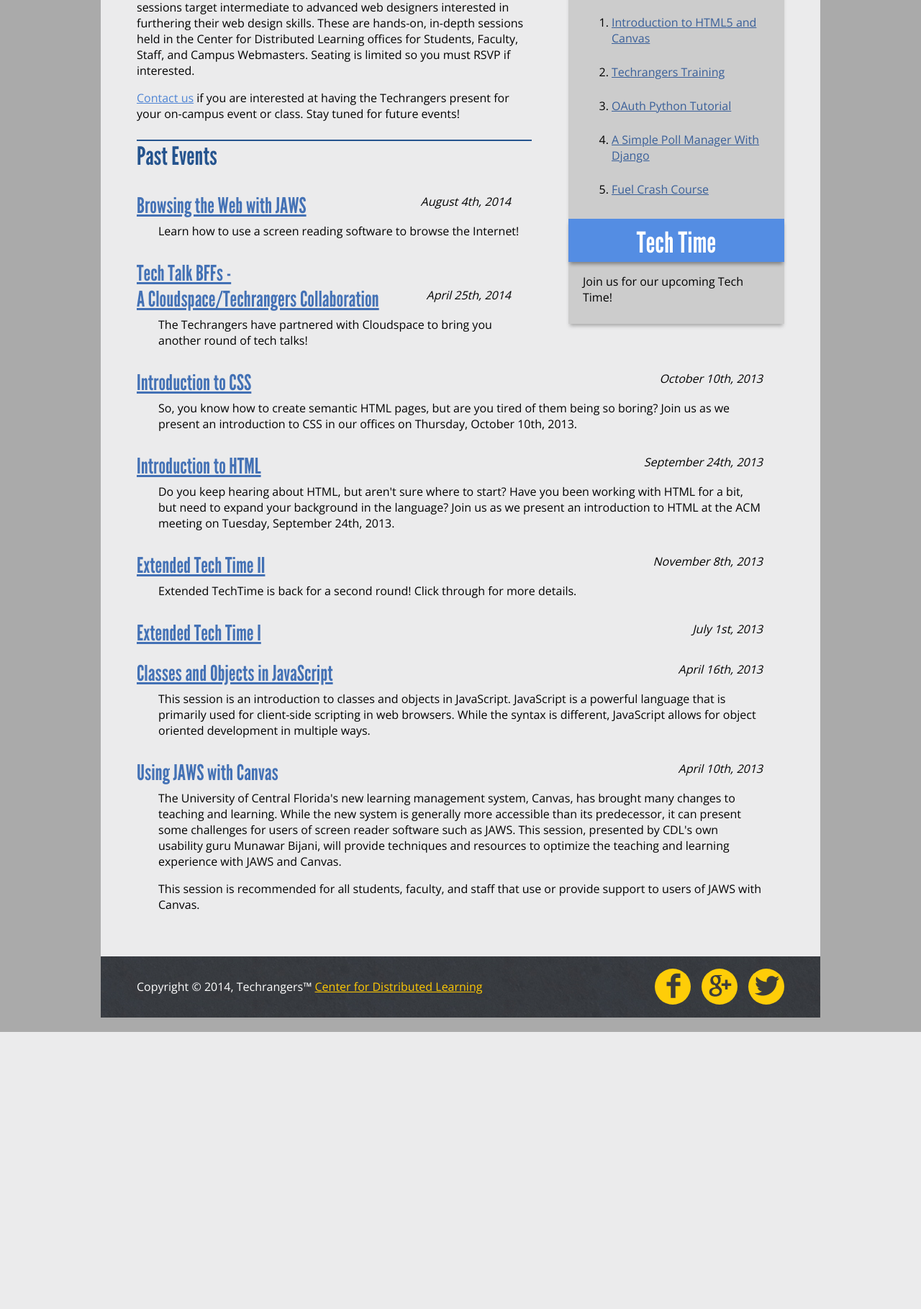
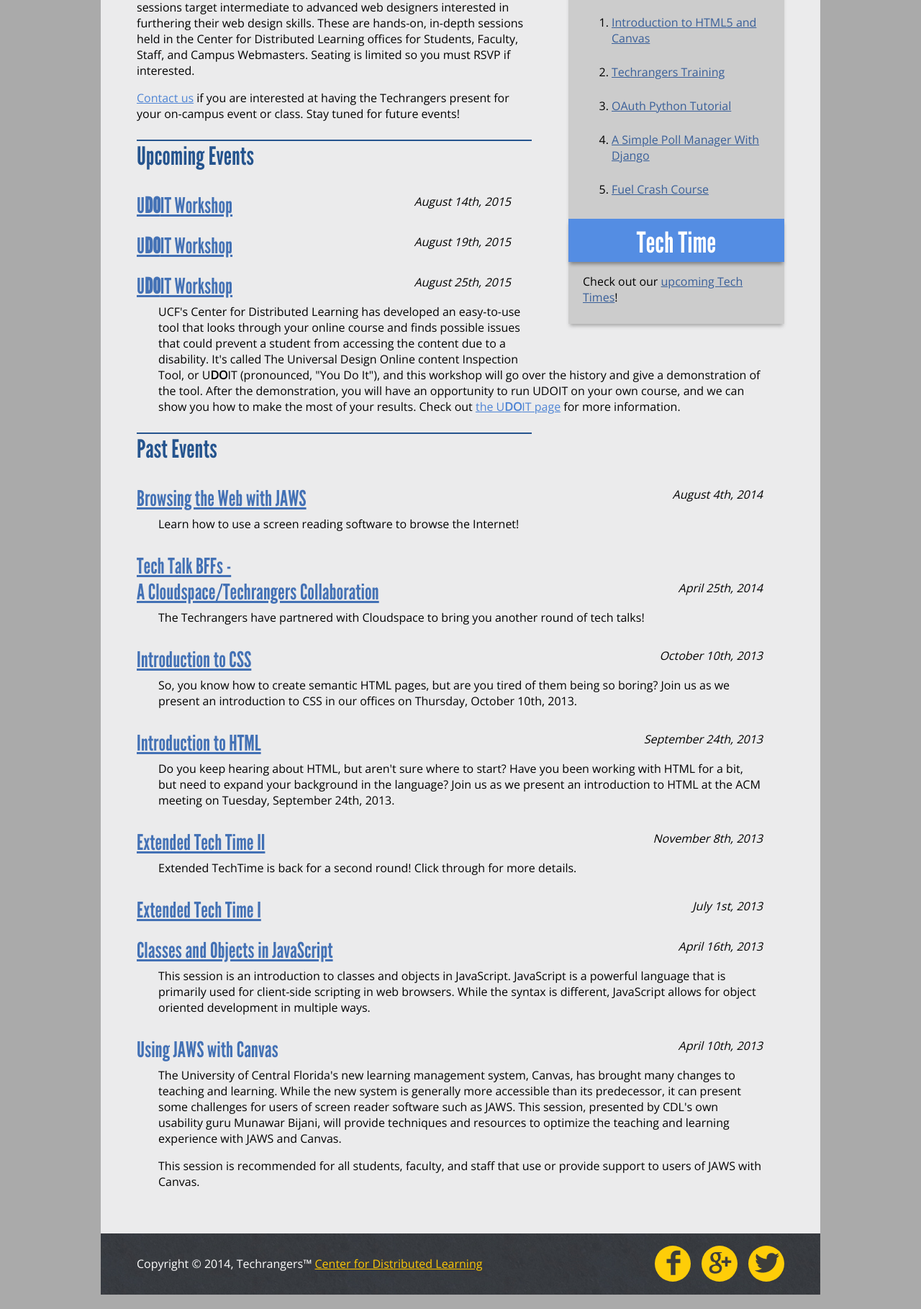
Before and after one commit to chrissolanilla/CSolanillaBio, a PHP site: page /techtime.php in a window 1280 px wide. Shown: the part 377-2196 px from the top of the page at 72% size. Before the commit the page ends 1811 px from the top, so only its background shows below. Run offline with PHP 8.4, Linux system fonts and the light colour scheme; some libraries are stand-ins or nearby versions.

Commit message:
Added UDOIT techtimes

```diff
--- a/sidebar.html
+++ b/sidebar.html
@@ -11,5 +11,5 @@
         </ol>
 
     <h2>Tech Time</h2>
-        <p>Join us for our upcoming Tech Time!</p>
+        <p>Check out our <a href="techtime.php">upcoming Tech Times</a>!</p>
 </aside>
--- a/techtime.php
+++ b/techtime.php
@@ -17,6 +17,16 @@
 					<h1>What is Tech Time?</h1>
 					<p>Tech Time events are presented by the Techrangers team of the <a href="https://online.ucf.edu/about" target="_blank">Center for Distributed Learning</a>. They are presented to demonstrate the "nuts and bolts" functions of various computer-related applications. These sessions target intermediate to advanced web designers interested in furthering their web design skills. These are hands-on, in-depth sessions held in the Center for Distributed Learning offices for Students, Faculty, Staff, and Campus Webmasters. Seating is limited so you must RSVP if interested.</p>
 					<p><a href="mailto:techrangers@ucf.edu">Contact us</a> if you are interested at having the Techrangers present for your on-campus event or class.  Stay tuned for future events!</p>
+				</section>
+				<section role="region" class="ttitem">
+					<h1>Upcoming Events</h1>
+						<h2><a href="https://www.eventbrite.com/e/udoit-techtime-workshop-august-14th-2015-tickets-17837303856">U<strong>DO</strong>IT Workshop</a></h2>
+							<p class="eventdate">August 14<sup>th</sup>, 2015</p>
+						<h2><a href="https://www.eventbrite.com/e/udoit-techtime-workshop-august-19th-2015-tickets-17837350997">U<strong>DO</strong>IT Workshop</a></h2>
+							<p class="eventdate">August 19<sup>th</sup>, 2015</p>
+						<h2><a href="https://www.eventbrite.com/e/udoit-techtime-workshop-august-25th-2015-tickets-17837751194">U<strong>DO</strong>IT Workshop</a></h2>
+							<p class="eventdate">August 25<sup>th</sup>, 2015</p>
+							<p>UCF's Center for Distributed Learning has developed an easy-to-use tool that looks through your online course and finds possible issues that could prevent a student from accessing the content due to a disability.  It's called The Universal Design Online content Inspection Tool, or U<strong>DO</strong>IT (pronounced, "You Do It"), and this workshop will go over the history and give a demonstration of the tool.  After the demonstration, you will have an opportunity to run UDOIT on your own course, and we can show you how to make the most of your results.  Check out <a href="https://online.ucf.edu/udoit">the U<strong>DO</strong>IT page</a> for more information.</p>
 				</section>
 				<section role="region" class="ttitem">
 					<h1>Past Events</h1>
```
